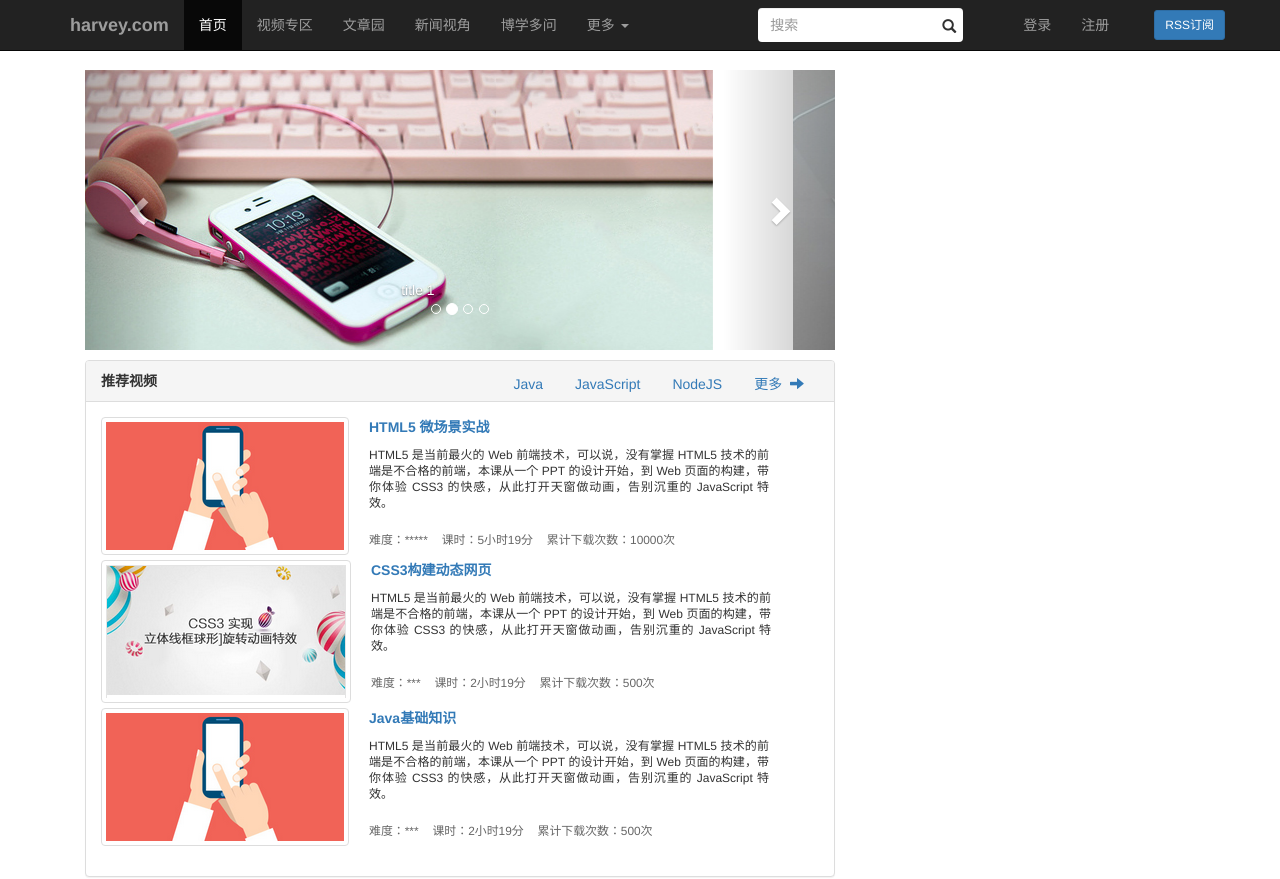
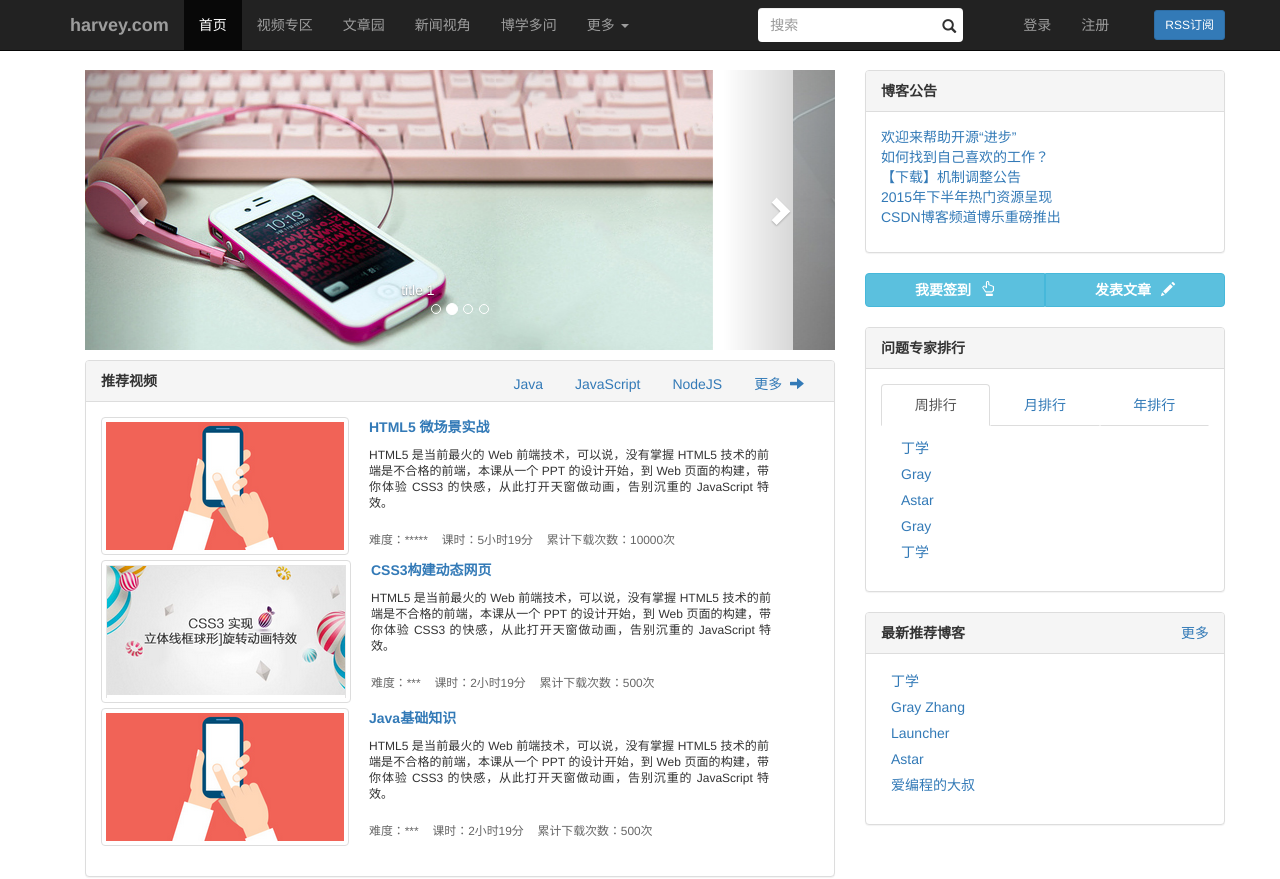
Before and after one commit to weicookie/myBlog, a plain HTML site: page index.html in a window 1280 px wide. Shown: the top 879 px of the page. Drawn offline with Linux system fonts and the light colour scheme.

Commit message:
2015-12-16 23:54:57
页面层级，首页右边部分

```diff
--- a/css/header.css
+++ b/css/header.css
@@ -19,6 +19,14 @@
 
 .profile{
     margin-top: 10px;
+}
+
+.sort{
+    margin-top: 20px;
+}
+
+.glyicon{
+    margin-left: 10px;
 }
 
 .ft-size{
--- a/css/index.css
+++ b/css/index.css
@@ -124,3 +124,21 @@ body{
 .panel-rct li a{
     padding: 3px 15px;
 }
+.tab_list{
+    margin-left: 20px;
+    margin-top: 10px;
+    margin-bottom: 10px;
+}
+.tab_list li{
+    height: 26px;
+    line-height: 24px;
+
+}
+.panel_list{
+    margin-left:10px;
+}
+.panel_list li{
+    height: 26px;
+    line-height: 24px;
+
+}
--- a/index.html
+++ b/index.html
@@ -410,6 +410,90 @@
                     </div>
                 </div>
             </div>
+            <div class="col-md-4">
+                <div class="panel panel-default">
+                    <div class="panel-heading"><strong>博客公告</strong></div>
+                    <div class="panel-body">
+                        <ul class="list-unstyled">
+                            <li><a href="">欢迎来帮助开源“进步”</a></li>
+                            <li><a href="">如何找到自己喜欢的工作？</a></li>
+                            <li><a href="">【下载】机制调整公告</a></li>
+                            <li><a href="">2015年下半年热门资源呈现</a></li>
+                            <li><a href="">CSDN博客频道博乐重磅推出</a></li>
+                        </ul>
+                    </div>
+                </div>
+                <div class="btn-group btn-group-justified" role="group">
+                    <div class="btn-group" role="group">
+                        <button type="button" class="btn btn-info"><strong>我要签到</strong><span class="glyphicon glyphicon-hand-up glyicon"></span></button>
+                    </div>
+                    <div class="btn-group" role="group">
+                        <button type="button" class="btn btn-info"><strong>发表文章</strong><span class="glyphicon glyphicon-pencil glyicon"></span></button>
+                    </div>
+                </div>
+                <div class="panel panel-default sort" id="pro_professor">
+                    <div class="panel-heading">
+                        <strong>问题专家排行</strong>
+                    </div>
+                    <div class="panel-body">
+                        <ul class="nav nav-tabs nav-justified">
+                            <li class="active">
+                                <a href="#week_sort" data-toggle="tab">周排行</a>
+                            </li>
+                            <li>
+                                <a href="#month_sort" data-toggle="tab">月排行</a>
+                            </li>
+                            <li>
+                                <a href="#year_sort" data-toggle="tab">年排行</a>
+                            </li>
+                        </ul>
+                        <div class="tab-content">
+                            <div id="week_sort" class="tab-pane fade in active">
+                                <ul class="list-unstyled tab_list">
+                                    <li><a href="">丁学</a></li>
+                                    <li><a href="">Gray</a></li>
+                                    <li><a href="">Astar</a></li>
+                                    <li><a href="">Gray</a></li>
+                                    <li><a href="">丁学</a></li>
+                                </ul>
+                            </div>
+                            <div id="month_sort" class="tab-pane fade">
+                                <ul class="list-unstyled tab_list">
+                                    <li><a href="">Astar</a></li>
+                                    <li><a href="">爱编程的大叔</a></li>
+                                    <li><a href="">Launcher</a></li>
+                                    <li><a href="">爱编程的大叔</a></li>
+                                    <li><a href="">Launcher</a></li>
+                                </ul>
+                            </div>
+                            <div id="year_sort" class="tab-pane fade">
+                                <ul class="list-unstyled tab_list">
+                                    <li><a href="">Zhang</a></li>
+                                    <li><a href="">丁学</a></li>
+                                    <li><a href="">爱编程的大叔</a></li>
+                                    <li><a href="">丁学</a></li>
+                                    <li><a href="">爱编程的大叔</a></li>
+                                </ul>
+                            </div>
+                        </div>
+                    </div>
+                </div>
+                <div class="panel panel-default sort" id="recommend_blog">
+                    <div class="panel-heading">
+                        <strong>最新推荐博客</strong>
+                        <span class="pull-right"><a href="">更多</a></span>
+                    </div>
+                    <div class="panel-body">
+                        <ul class="list-unstyled panel_list">
+                            <li><a href="">丁学</a></li>
+                            <li><a href="">Gray Zhang</a></li>
+                            <li><a href="">Launcher</a></li>
+                            <li><a href="">Astar</a></li>
+                            <li><a href="">爱编程的大叔</a></li>
+                        </ul>
+                    </div>
+                </div>
+            </div>
         </div>
     </div>
     <!--首页主体end-->
```
